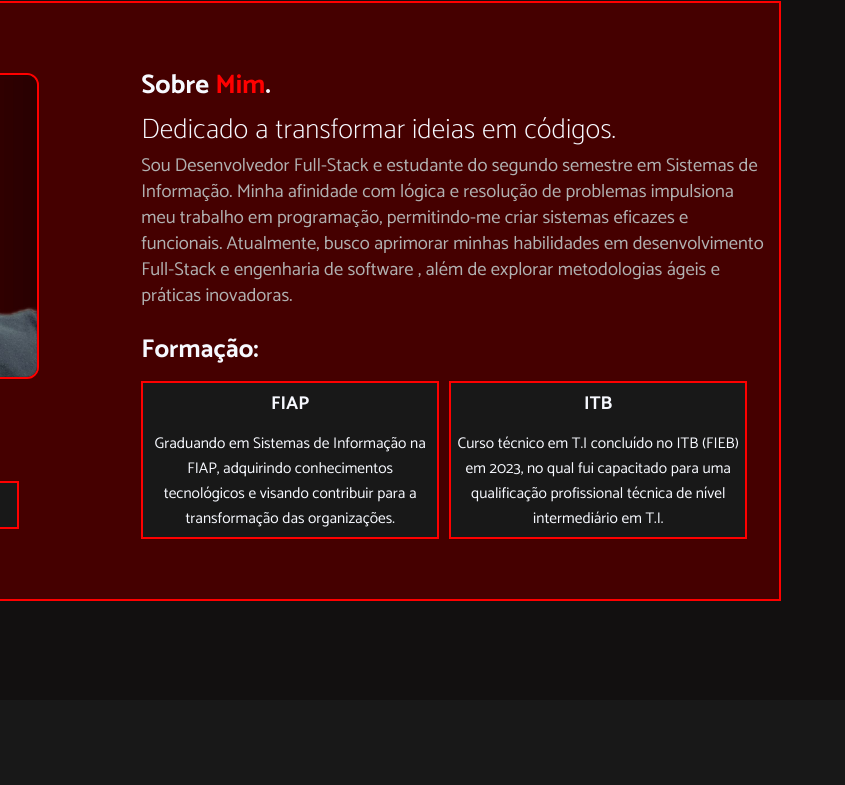
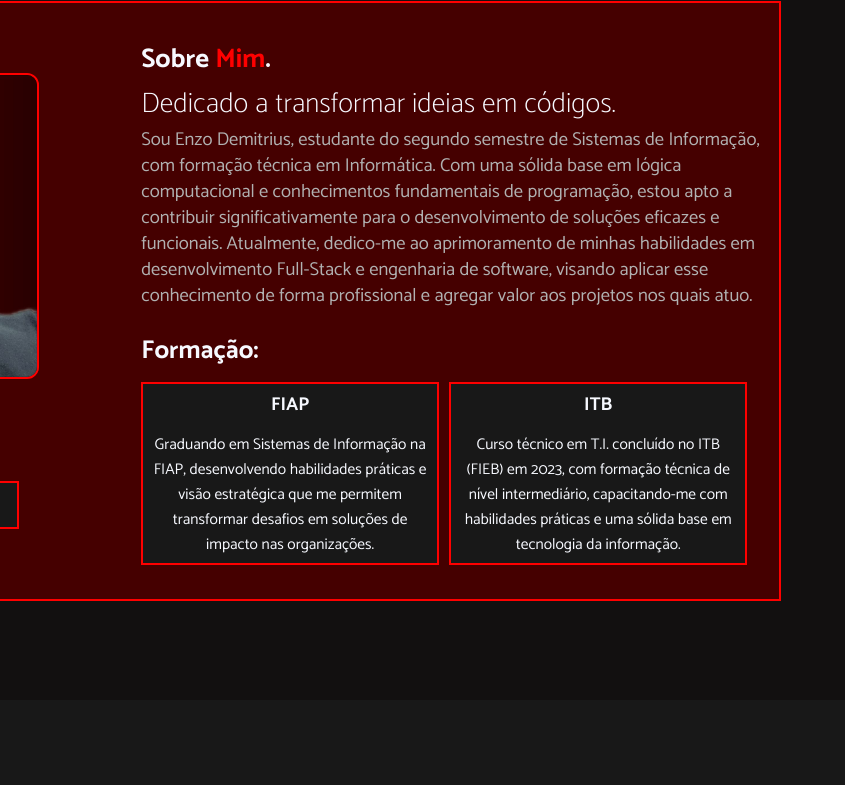
Before and after one commit to DemitriusEnzo/portfolio, a plain HTML site: page index.html in a window 1280 px wide. Shown: the part 900-1685 px from the top of the page, 435-1280 px from the left. Drawn offline with Linux system fonts and the light colour scheme.

Commit message:
cv update

```diff
--- a/index.html
+++ b/index.html
@@ -39,7 +39,7 @@
     <main>
         <section class="presentation-infos" id="home">
             <div class="presentation-texts">
-                <h3 class="greetings-text"><span class="presentation-emphasis">Bem-vindo</span>, Sou</h3>
+                <h3 class="greetings-text"><span class="presentation-emphasis">Bem-vindo</span>, sou</h3>
                 <h2 class="name-text">Enzo Demitrius</h2>
                 <p class="text-area">
                     <span class="typing"></span>
@@ -73,11 +73,12 @@
                     <div class="about-presentation">
                         <h3 class="about-me">Sobre <span class="about-emphasis">Mim</span>.</h3>
                         <h2 class="about-phrase">Dedicado a transformar ideias em códigos.</h2>
-                        <p class="about-area">Sou Desenvolvedor Full-Stack e estudante do segundo semestre em Sistemas
-                            de Informação. Minha afinidade com lógica e resolução de problemas impulsiona meu trabalho
-                            em programação, permitindo-me criar sistemas eficazes e funcionais. Atualmente, busco
-                            aprimorar minhas habilidades em desenvolvimento Full-Stack e engenharia de software
-                            , além de explorar metodologias ágeis e práticas inovadoras.
+                        <p class="about-area">Sou Enzo Demitrius, estudante do segundo semestre de Sistemas de
+                            Informação, com formação técnica em Informática. Com uma sólida base em lógica computacional
+                            e conhecimentos fundamentais de programação, estou apto a contribuir significativamente para
+                            o desenvolvimento de soluções eficazes e funcionais. Atualmente, dedico-me ao aprimoramento
+                            de minhas habilidades em desenvolvimento Full-Stack e engenharia de software, visando
+                            aplicar esse conhecimento de forma profissional e agregar valor aos projetos nos quais atuo.
                         </p>
                     </div>
                     <div class="about-formations">
@@ -86,16 +87,16 @@
                             <a href="https://www.fiap.com.br/graduacao/bacharelado/sistemas-de-informacao/"
                                 target="_blank" class="about-fiap">
                                 <h3 class="fiap-name name">FIAP</h3>
-                                <p class="fiap-text text">Graduando em Sistemas de Informação na FIAP, adquirindo
-                                    conhecimentos
-                                    tecnológicos e visando contribuir para a transformação das organizações.
+                                <p class="fiap-text text">Graduando em Sistemas de Informação na FIAP, desenvolvendo
+                                    habilidades práticas e visão estratégica que me permitem transformar desafios em
+                                    soluções de impacto nas organizações.
                                 </p>
                             </a>
                             <a href="https://fieb.edu.br/curso/informatica/" target="_blank" class="about-itb">
                                 <h3 class="itb-name name">ITB</h3>
-                                <p class="itb-text text">Curso técnico em T.I concluído no ITB (FIEB) em 2023, no qual
-                                    fui capacitado para uma
-                                    qualificação profissional técnica de nível intermediário em T.I.
+                                <p class="itb-text text">Curso técnico em T.I. concluído no ITB (FIEB) em 2023, com
+                                    formação técnica de nível intermediário, capacitando-me com habilidades práticas e
+                                    uma sólida base em tecnologia da informação.
                                 </p>
                             </a>
                         </div>
@@ -198,7 +199,8 @@
                     <div class="project-buttons">
                         <a class="project-button" href="https://github.com/DemitriusEnzo/SparkyRobocup"
                             target="_blank">Acessar repositório</a>
-                        <a class="project-button" href="">Ver projeto</a>
+                        <a class="project-button" href="https://sparkyoficial.netlify.app" target="_blank">Ver
+                            projeto</a>
                     </div>
                 </div>
             </div>
```
Also changed, not shown: images/DemitriusBoxImage.png, 1 other file.
